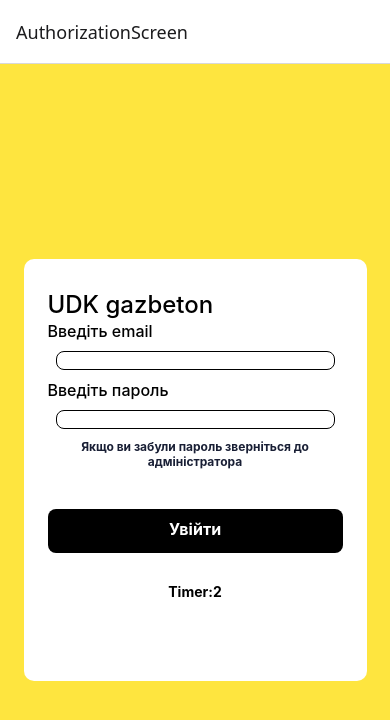
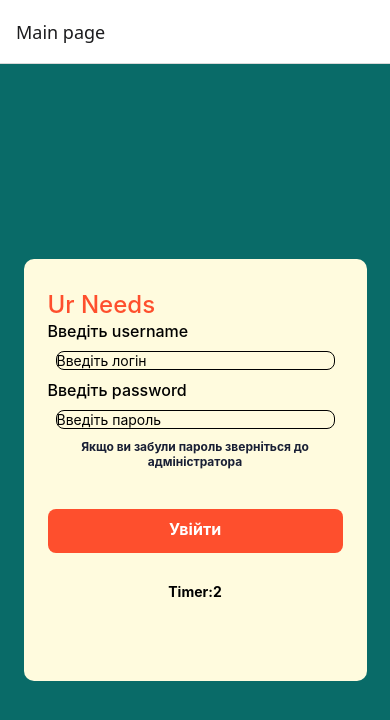
Before and after one commit to HannaKaplenko/auth-app, a React Native app: screen / in a window 390 px wide. Shown: the top 720 px of the page. Built offline with nearby package versions, Linux system fonts and the light colour scheme.

Commit message:
first commit

```diff
--- a/src/modules/Products list/index.tsx
+++ b/src/modules/Products list/index.tsx
@@ -3,7 +3,7 @@ import {styles} from './styles';
 import {Text, View, FlatList, Image} from 'react-native';
 import {SafeAreaView} from 'react-native-safe-area-context';
 
-export const Products = () => {
+export const ProductsList = () => {
   const [isLoading, setIsLoading] = useState(true);
   const [products, setProducts] = useState<any>([]);
 
--- a/src/modules/authorization/index.tsx
+++ b/src/modules/authorization/index.tsx
@@ -7,12 +7,14 @@ import {
   TouchableOpacity,
   SafeAreaView,
 } from 'react-native';
+import { useNavigation } from '@react-navigation/native';
 
 export const AuthorizationScreen = () => {
   const [form, setForm] = useState({
-    email: ' ',
-    password: ' ',
+    username: '',
+    password: '',
   });
+  const navigation = useNavigation ();
   const [timer, setTimer] = useState(0);
   const [textColor, setTextColor] = useState('black');
   useEffect(() => {
@@ -33,7 +35,7 @@ export const AuthorizationScreen = () => {
   }, [timer]);
 
   const OnChangeLogin = (text: string) => {
-    setForm(prev => ({...form, email: text}));
+    setForm(prev => ({...form, username: text}));
   };
 
   const OnChangePassword = (text: string) => {
@@ -44,21 +46,26 @@ export const AuthorizationScreen = () => {
   const onAuthorize = async () => {
     // const [error, setError] = useState ("")
     try {
-      console.log('Form:', form);
-      const response = await fetch('https://api-aac.opdev.pp.ua/api/auth', {
+      // console.log('Form:', form);
+      const response = await fetch('https://dummyjson.com/auth/login', {
         method: 'POST',
         headers: {
-          'X-Partner': 'dev',
           'Content-Type': 'application/json',
           Accept: 'application/json',
         },
         body: JSON.stringify({
-          email: form.email,
+          username: form.username,
           password: form.password,
         }),
       });
       const data = await response.json();
-      console.log('Response:', data);
+
+if (data.accessToken) {
+  navigation.navigate("ProductsList");
+  // console.log ("Login succsessful", data);
+}
+
+      // console.log('Response:', data);
     } catch (error) {
       console.error('Error:', error);
     }
@@ -68,16 +75,16 @@ export const AuthorizationScreen = () => {
     <SafeAreaView>
       <View style={styles.container}>
         <View style={styles.card}>
-          <Text style={styles.title}>UDK gazbeton</Text>
-          <Text style={styles.label}>Введіть email</Text>
+          <Text style={styles.title}>Ur Needs</Text>
+          <Text style={styles.label}>Введіть username</Text>
           <TextInput
-            value={form.email}
+            value={form.username}
             onChangeText={OnChangeLogin}
             placeholder="Введіть логін"
             style={styles.input}
           />
 
-          <Text style={styles.label}>Введіть пароль</Text>
+          <Text style={styles.label}>Введіть password</Text>
           <View style={styles.inputWrapper}>
             <TextInput
               value={form.password}
--- a/src/modules/authorization/styles.ts
+++ b/src/modules/authorization/styles.ts
@@ -2,7 +2,7 @@ import { Button, StyleSheet } from "react-native";
 
 export const styles = StyleSheet.create ({
     container:{
-        backgroundColor: "#FEE53F",
+        backgroundColor: "#096B68",
         width: "100%",
         height: "100%",
         alignItems: "center",
@@ -16,12 +16,12 @@ height: 422,
 borderRadius: 10,
 paddingVertical: 30,
 paddingHorizontal: 24,
-backgroundColor: "#FFFFFF",
+backgroundColor: "#FFFBDE",
 marginHorizontal: 16,
 marginVertical: 195,
 },
     title: {
- color: "#000000",
+ color: "#FE4F2D",
 fontWeight: 500,
 fontSize: 24,
 lineHeight: 32,
@@ -46,7 +46,7 @@ lineHeight: 32,
     input: {
         borderRadius: 8,
         borderWidth: 1,
-        color: "#D8D8DC",
+        color: "#000000",
         marginHorizontal: 8,
         marginVertical: 10,
     },
@@ -74,7 +74,7 @@ lineHeight: 32,
     },
 
     button: {
-        backgroundColor: "#000000",
+        backgroundColor: "#FE4F2D",
         width: 295,
         height: 44,
         borderRadius: 8,
--- a/src/navigation/StackNavigation.tsx
+++ b/src/navigation/StackNavigation.tsx
@@ -1,12 +1,17 @@
-import { createStackNavigator } from '@react-navigation/stack';
-import { AuthorizationScreen } from '../modules/authorization';
-const Stack = createStackNavigator ();
+import {createStackNavigator} from '@react-navigation/stack';
+import {AuthorizationScreen} from '../modules/authorization';
+import {ProductsList} from '../modules/Products list';
+const Stack = createStackNavigator();
 
 export const StackNavigation = () => {
-    return (
+  return (
     <Stack.Navigator>
-      <Stack.Screen name="AuthorizationScreen" component={AuthorizationScreen} />
-
+      <Stack.Screen
+        name="AuthorizationScreen"
+        component={AuthorizationScreen}
+        options={{title: "Main page"}}
+      />
+      <Stack.Screen name="ProductsList" component={ProductsList} />
     </Stack.Navigator>
   );
-}
+};
```
